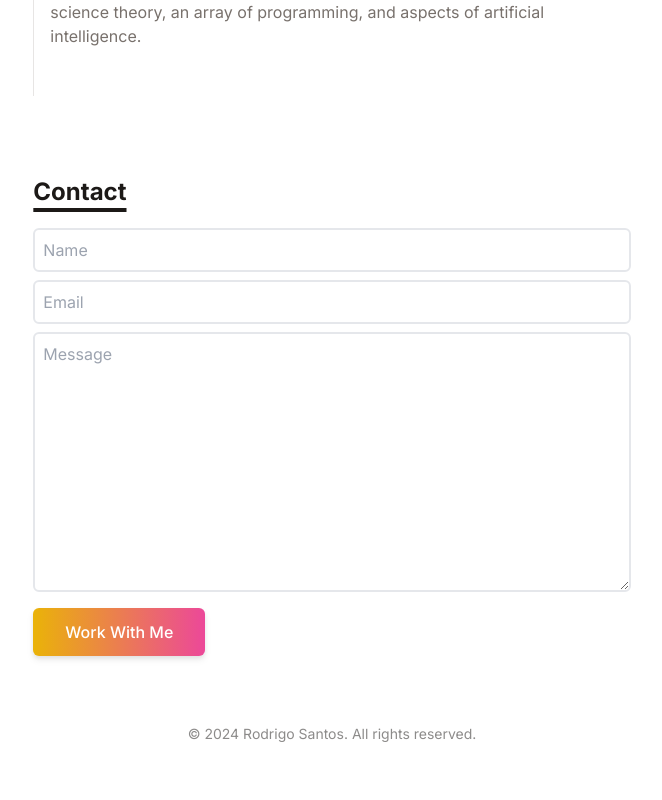
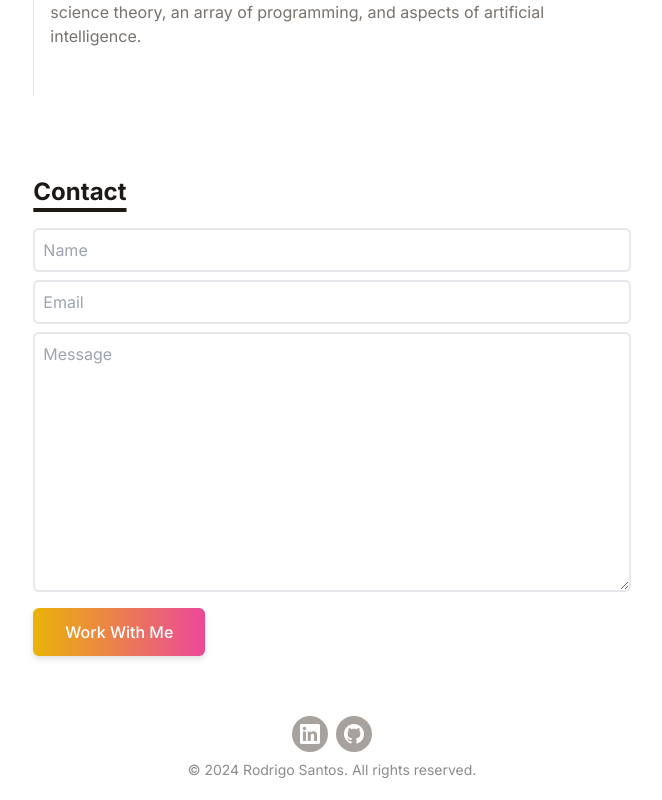
Before and after one commit to RodrigoRafaelSantos7/minimal-portfolio, a React (Vite) app: page / in a window 1280 px wide. Shown: the part 1130-1930 px from the top of the page, without its empty margins (308-970 px from the left). Before the commit the page ends 1894 px from the top, so only its background shows below. Built offline with nearby package versions, Linux system fonts and the light colour scheme.

Commit message:
Add social media icons to the footer

```diff
--- a/src/components/Footer.jsx
+++ b/src/components/Footer.jsx
@@ -3,6 +3,50 @@
 function Footer() {
   return (
     <div className="py-5 text-center">
+      <div className="container max-w-screen-lg mx-auto">
+        <div>
+          <div className="flex flex-wrap justify-center gap-2">
+            <a
+              href=""
+              className="bg-stone-400 p-2 font-semibold text-white inline-flex items-center space-x-2 rounded-full"
+            >
+              <svg
+                className="w-5 h-5 fill-current"
+                role="img"
+                viewBox="0 0 256 256"
+                xmlns="http://www.w3.org/2000/svg"
+              >
+                <g>
+                  <path d="M218.123122,218.127392 L180.191928,218.127392 L180.191928,158.724263 C180.191928,144.559023 179.939053,126.323993 160.463756,126.323993 C140.707926,126.323993 137.685284,141.757585 137.685284,157.692986 L137.685284,218.123441 L99.7540894,218.123441 L99.7540894,95.9665207 L136.168036,95.9665207 L136.168036,112.660562 L136.677736,112.660562 C144.102746,99.9650027 157.908637,92.3824528 172.605689,92.9280076 C211.050535,92.9280076 218.138927,118.216023 218.138927,151.114151 L218.123122,218.127392 Z M56.9550587,79.2685282 C44.7981969,79.2707099 34.9413443,69.4171797 34.9391618,57.260052 C34.93698,45.1029244 44.7902948,35.2458562 56.9471566,35.2436736 C69.1040185,35.2414916 78.9608713,45.0950217 78.963054,57.2521493 C78.9641017,63.090208 76.6459976,68.6895714 72.5186979,72.8184433 C68.3913982,76.9473153 62.7929898,79.26748 56.9550587,79.2685282 M75.9206558,218.127392 L37.94995,218.127392 L37.94995,95.9665207 L75.9206558,95.9665207 L75.9206558,218.127392 Z M237.033403,0.0182577091 L18.8895249,0.0182577091 C8.57959469,-0.0980923971 0.124827038,8.16056231 -0.001,18.4706066 L-0.001,237.524091 C0.120519052,247.839103 8.57460631,256.105934 18.8895249,255.9977 L237.033403,255.9977 C247.368728,256.125818 255.855922,247.859464 255.999,237.524091 L255.999,18.4548016 C255.851624,8.12438979 247.363742,-0.133792868 237.033403,0.000790807055" />
+                </g>
+              </svg>
+            </a>
+            <a
+              href="https://github.com/RodrigoRafaelSantos7"
+              className="bg-stone-400 p-2 font-semibold text-white inline-flex items-center space-x-2 rounded-full"
+            >
+              <svg
+                xmlns="http://www.w3.org/2000/svg"
+                xmlnsXlink="http://www.w3.org/1999/xlink"
+                aria-hidden="true"
+                role="img"
+                className="w-5"
+                preserveAspectRatio="xMidYMid meet"
+                viewBox="0 0 24 24"
+              >
+                <g fill="none">
+                  <path
+                    fillRule="evenodd"
+                    clipRule="evenodd"
+                    d="M12 0C5.37 0 0 5.37 0 12c0 5.31 3.435 9.795 8.205 11.385c.6.105.825-.255.825-.57c0-.285-.015-1.23-.015-2.235c-3.015.555-3.795-.735-4.035-1.41c-.135-.345-.72-1.41-1.23-1.695c-.42-.225-1.02-.78-.015-.795c.945-.015 1.62.87 1.845 1.23c1.08 1.815 2.805 1.305 3.495.99c.105-.78.42-1.305.765-1.605c-2.67-.3-5.46-1.335-5.46-5.925c0-1.305.465-2.385 1.23-3.225c-.12-.3-.54-1.53.12-3.18c0 0 1.005-.315 3.3 1.23c.96-.27 1.98-.405 3-.405s2.04.135 3 .405c2.295-1.56 3.3-1.23 3.3-1.23c.66 1.65.24 2.88.12 3.18c.765.84 1.23 1.905 1.23 3.225c0 4.605-2.805 5.625-5.475 5.925c.435.375.81 1.095.81 2.22c0 1.605-.015 2.895-.015 3.3c0 .315.225.69.825.57A12.02 12.02 0 0 0 24 12c0-6.63-5.37-12-12-12z"
+                    fill="currentColor"
+                  />
+                </g>
+              </svg>
+            </a>
+          </div>
+        </div>
+      </div>
       <p className="text-sm mt-2 opacity-50">
         &copy; {new Date().getFullYear()}
         <a href="https://github.com/RodrigoRafaelSantos7"> Rodrigo Santos</a>.
```
